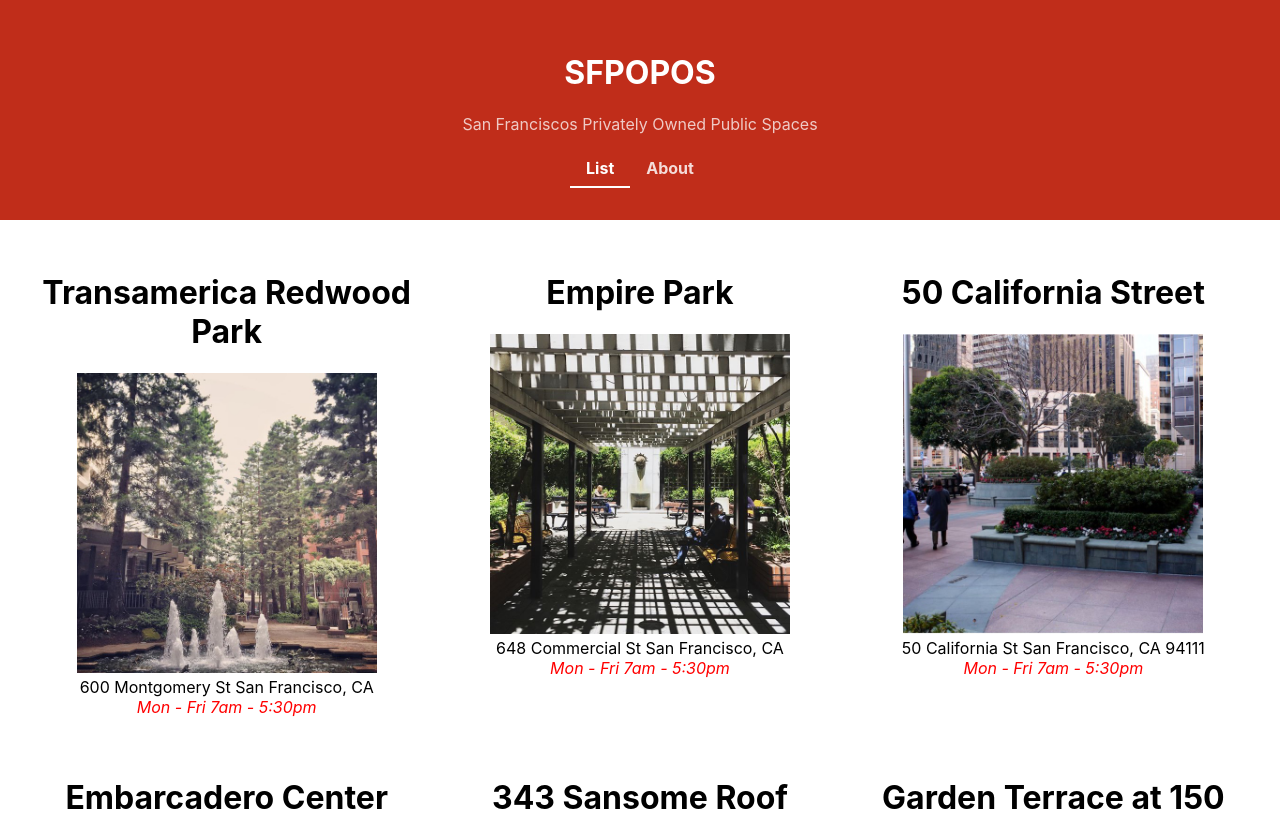
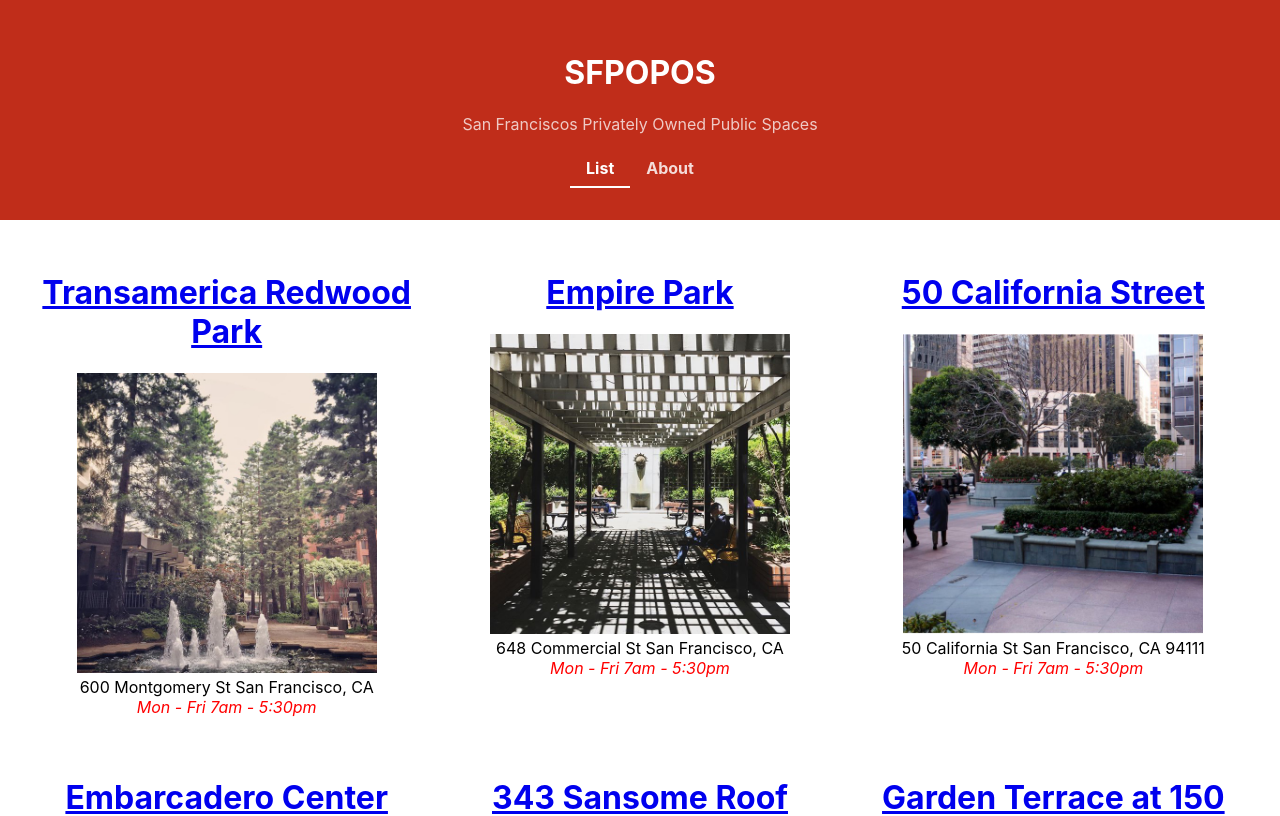
Before and after one commit to scottzyang/sfpopos, a React (Create React App) app: page / in a window 1280 px wide. Shown: the top 816 px of the page. Built offline with nearby package versions, Linux system fonts and the light colour scheme.

Commit message:
Add more routes

```diff
--- a/src/POPOSSpace.js
+++ b/src/POPOSSpace.js
@@ -4,7 +4,9 @@
 function POPOSSpace({ name, image, address, hours, id }) {
   return(
     <div className='POPOSSpace'>
-      <h1>{name}</h1>
+      <Link to={`/details/${id}`}>
+        <h1>{name}</h1>
+      </Link>
       <Link to={`/details/${id}`}>
         <img src={`${process.env.PUBLIC_URL}/images/${image}`} width="300" height="300" alt="50 California St." />
       </Link>
```
